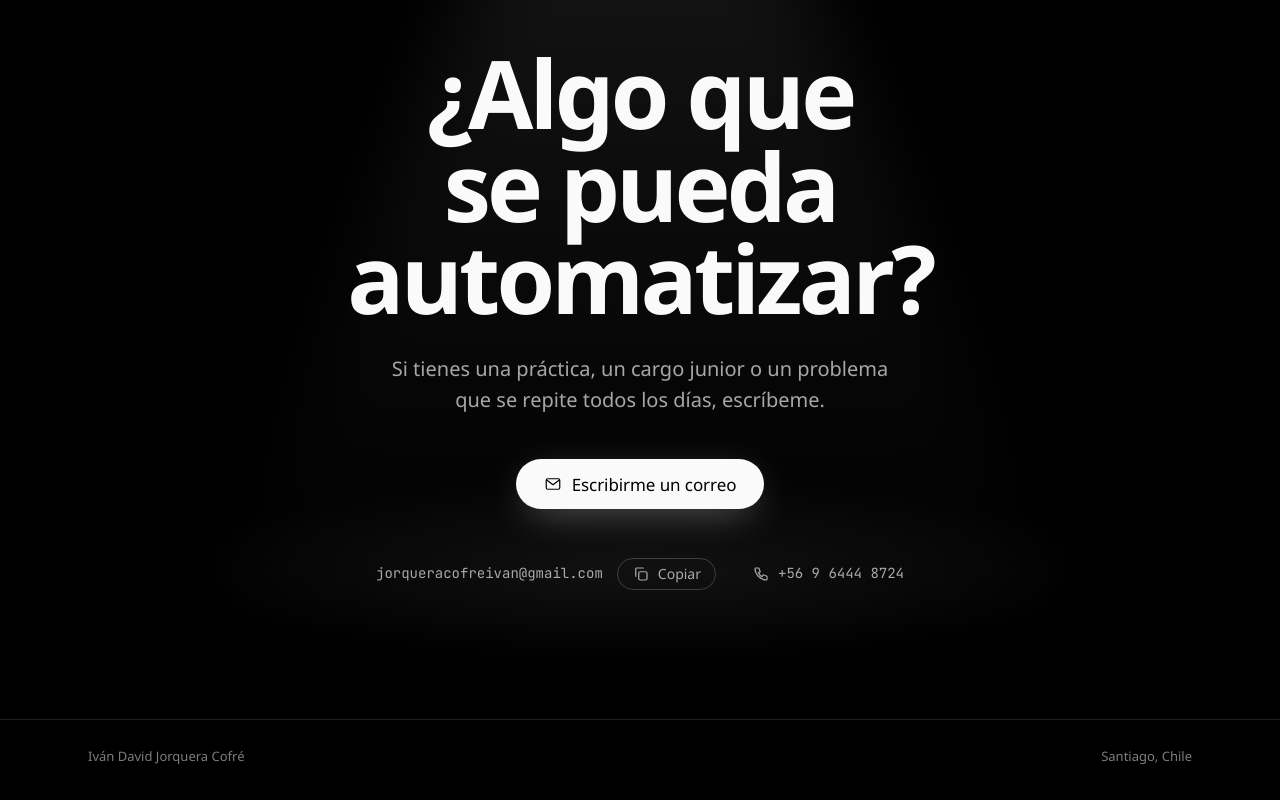
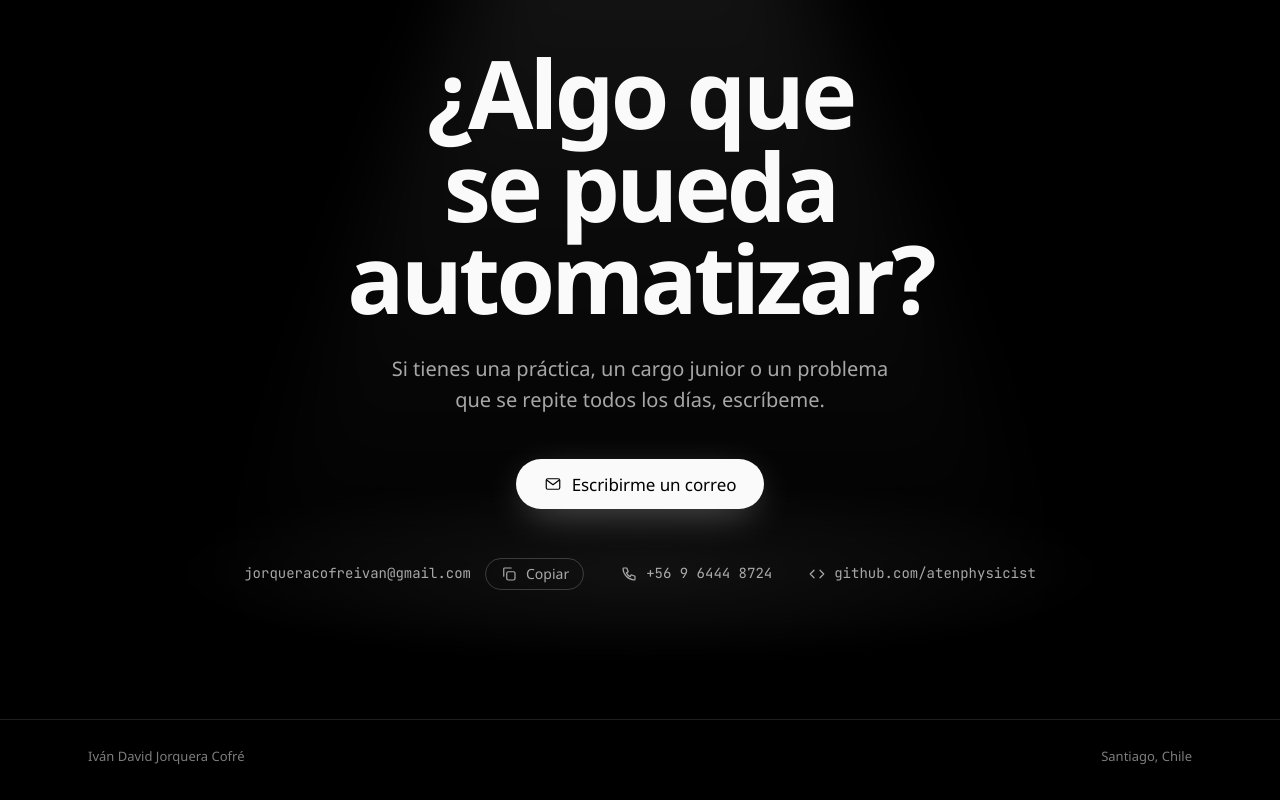
Before and after one commit to atenphysicist/atenphysicist.github.io, a plain HTML site: page index.html in a window 1280 px wide. Shown: the part 8674-9474 px from the top of the page. Drawn offline with Linux system fonts and the light colour scheme; a web font is replaced by a local one.

Commit message:
Agrega enlace a GitHub en contacto
Co-Authored-By: Claude Opus 5.5 <noreply@anthropic.com>

```diff
--- a/index.html
+++ b/index.html
@@ -524,8 +524,12 @@ footer .wrap { display: flex; justify-content: space-between; gap: 16px; flex-wr
           <svg class="i" viewBox="0 0 24 24" aria-hidden="true"><path d="M5 4h4l2 5-2.5 1.5a11 11 0 0 0 5 5L15 13l5 2v4a1 1 0 0 1-1 1A16 16 0 0 1 4 5a1 1 0 0 1 1-1"/></svg>
           <span class="num">+56 9 6444 8724</span>
         </a>
+        <a href="https://github.com/atenphysicist" target="_blank" rel="noopener">
+          <svg class="i" viewBox="0 0 24 24" aria-hidden="true"><path d="m8 7-5 5 5 5M16 7l5 5-5 5"/></svg>
+          <span>github.com/atenphysicist</span>
+        </a>
       </div>
-      <!-- Agrega aquí tus enlaces de LinkedIn y GitHub cuando los tengas listos. -->
+      <!-- Agrega aquí tu enlace de LinkedIn cuando lo tengas listo. -->
     </div>
   </section>
 </main>
```
